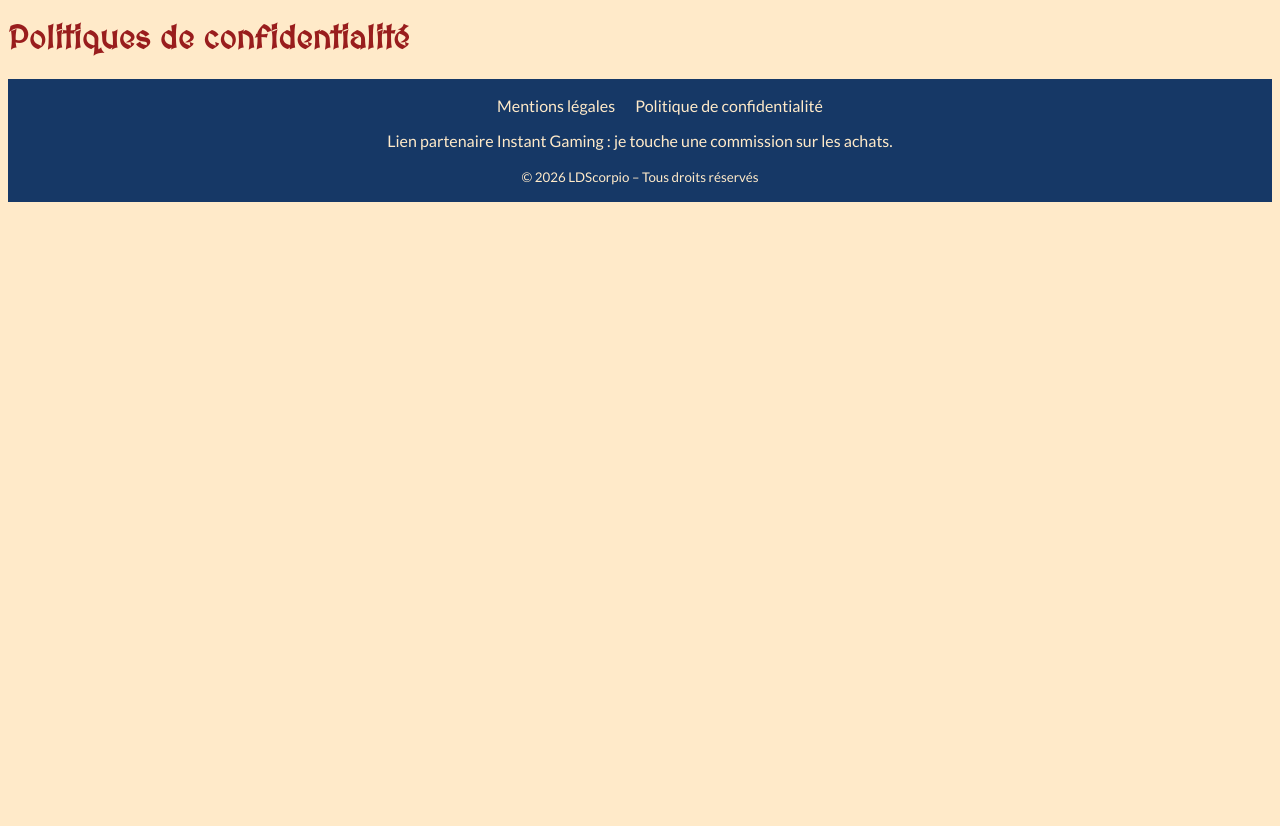
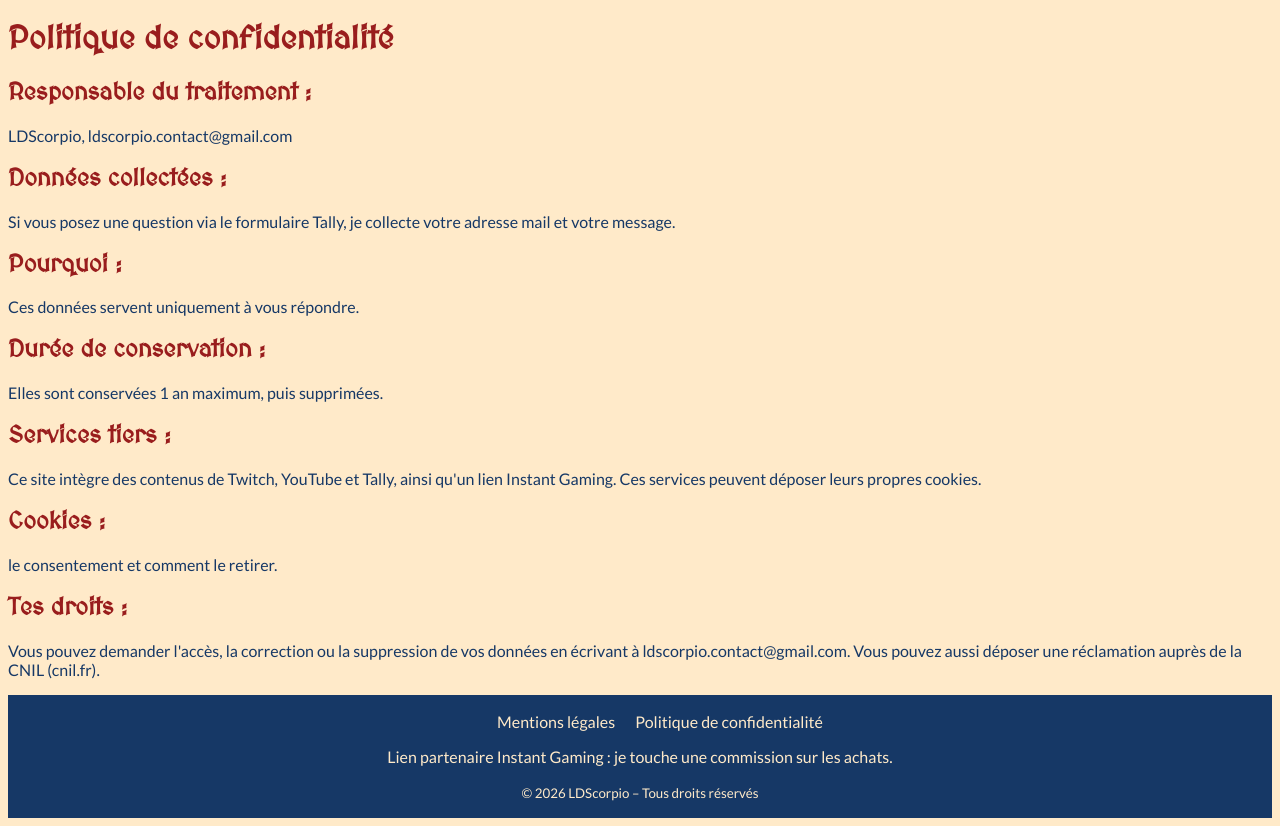
Before and after one commit to Dylan-Chap/ldscorpio, a Flask app: page /confidentialite in a window 1280 px wide. Shown: the part 158-984 px from the top of the page. Before the commit the page ends 360 px from the top, so only its background shows below. Run offline with Flask 3, Linux system fonts and the light colour scheme.

Commit message:
Add privacy policy content

```diff
--- a/templates/confidentialite.html
+++ b/templates/confidentialite.html
@@ -1,5 +1,39 @@
 {% extends 'base.html' %}
 {% block title %}Politique de confidentialité{% endblock %}
 {% block content %}
-    <h1>Politiques de confidentialité</h1>
+    <h1>Politique de confidentialité</h1>
+    <h2>Responsable du traitement :</h2>
+    <p>
+        LDScorpio, ldscorpio.contact@gmail.com
+    </p>
+    <h2>Données collectées :</h2>
+    <p>
+        Si vous posez une question via le formulaire Tally,
+        je collecte votre adresse mail et votre message.
+    </p>
+    <h2>Pourquoi :</h2>
+    <p>
+        Ces données servent uniquement à vous répondre.
+    </p>
+    <h2>Durée de conservation :</h2>
+    <p>
+        Elles sont conservées 1 an maximum, puis supprimées.
+    </p>
+    <h2>Services tiers :</h2>
+    <p>
+        Ce site intègre des contenus de Twitch,
+        YouTube et Tally, ainsi qu'un lien Instant Gaming.
+        Ces services peuvent déposer leurs propres cookies.
+    </p>
+    <h2>Cookies :</h2>
+    <p>
+        le consentement et comment le retirer.
+    </p>
+    <h2>Tes droits :</h2>
+    <p>
+        Vous pouvez demander l'accès, la correction
+        ou la suppression de vos données en écrivant à
+        ldscorpio.contact@gmail.com. Vous pouvez aussi
+        déposer une réclamation auprès de la CNIL (cnil.fr).
+    </p>
 {% endblock %}
```
